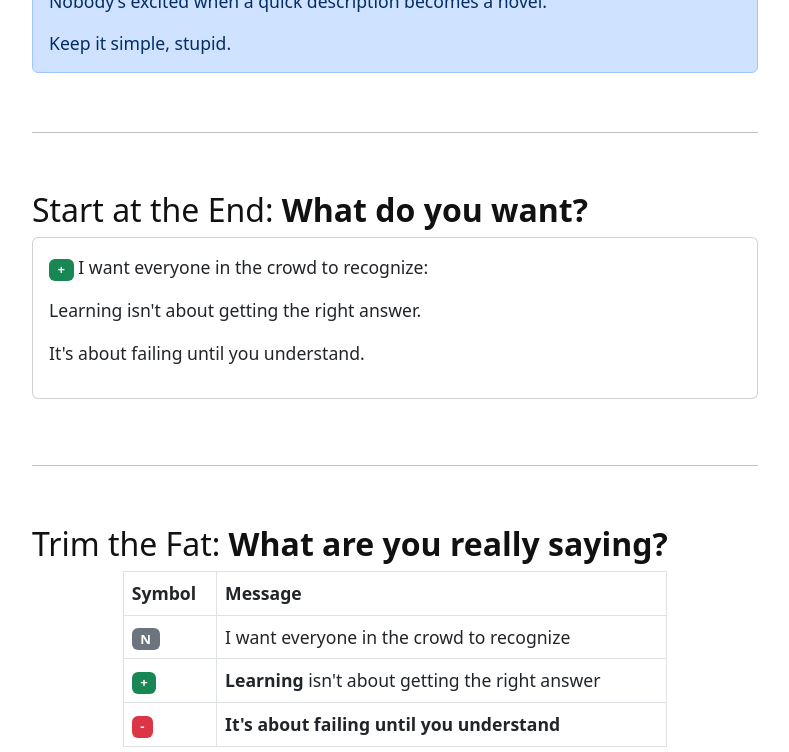
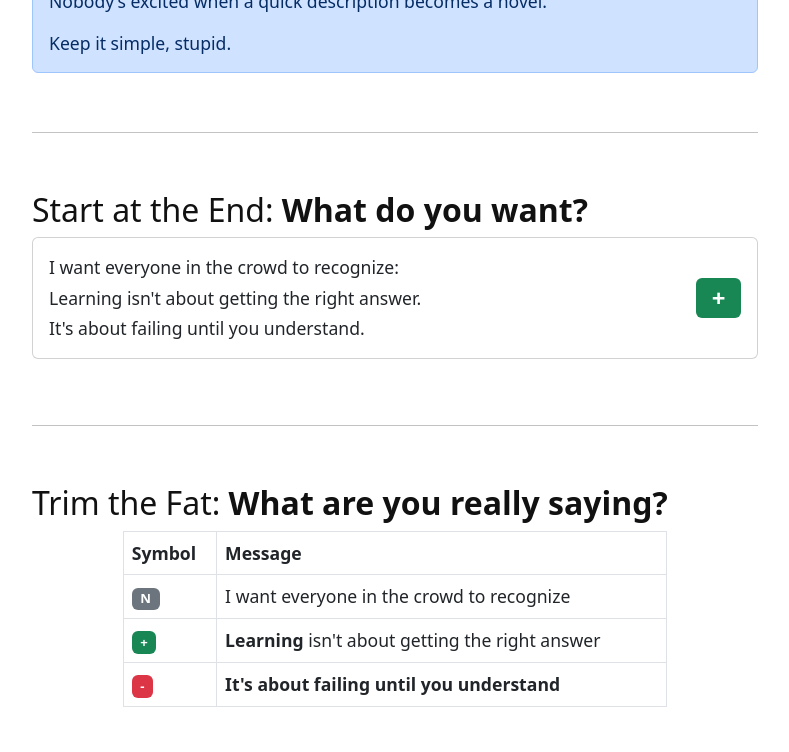
Before and after one commit to rmshksu/comm-shop, a Jekyll site: the page built from content/0-kiss.md, in a window 1280 px wide and 900 px high, scrolled down 614 px, cut to the strip 0-752 px from the top of the window. Shown: the whole strip, without its empty margins (245-1034 px from the left). Built offline with Jekyll 4.4.1, drawn with Linux system fonts in a browser that asks for light colours.

Commit message:
Update 0-kiss.md
try again lol

```diff
--- a/content/0-kiss.md
+++ b/content/0-kiss.md
@@ -28,12 +28,16 @@ Keep it simple, stupid.
 ## Start at the End: **What do you want?**
 
 <div class="card mb-4">
-  <div class="card-body">
-    <p><td><span class="badge bg-success">+</span></td> I want everyone in the crowd to recognize:</p>
-    <p>Learning isn't about getting the right answer.</p>
-    <p>It's about failing until you understand.</p>
+  <div class="card-body d-flex justify-content-between align-items-center">
+    <div>
+      <p class="mb-1">I want everyone in the crowd to recognize:</p>
+      <p class="mb-1">Learning isn't about getting the right answer.</p>
+      <p class="mb-0">It's about failing until you understand.</p>
+    </div>
+    <span class="badge bg-success fs-4">+</span>
   </div>
 </div>
+
 
 <br>
 
```
